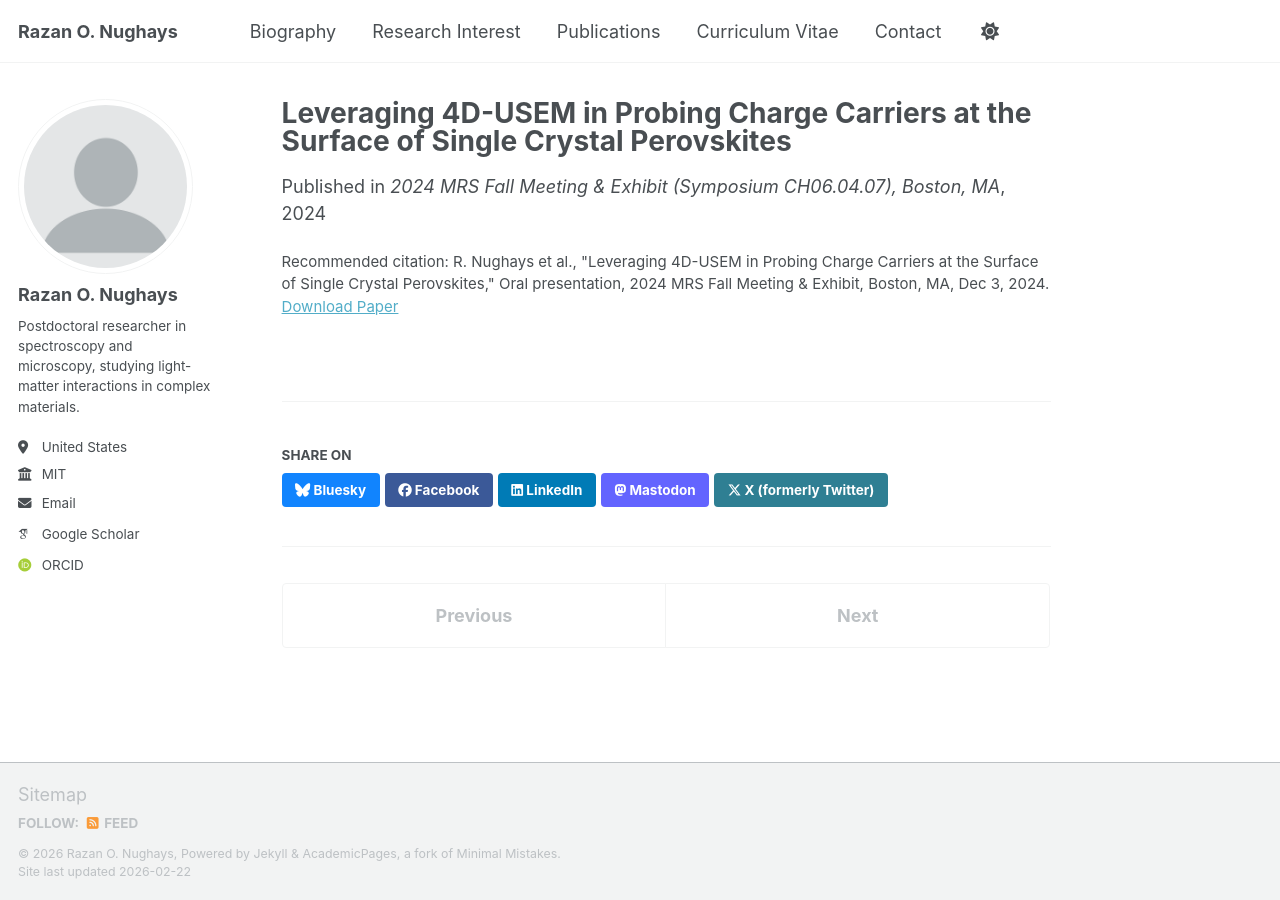
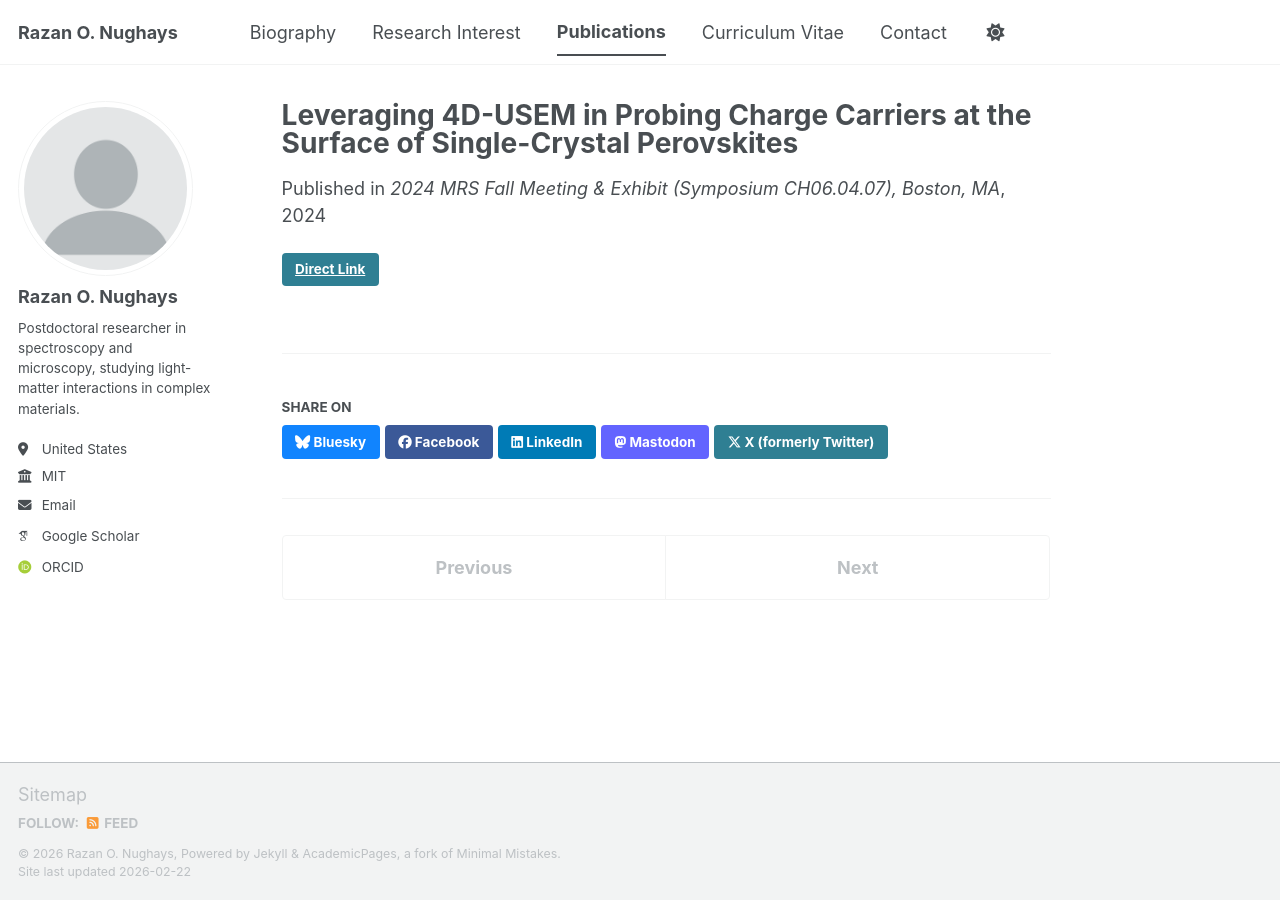
Before and after one commit to RazanNughays/RazanNughays.github.io, a Jekyll site: the page built from _publications/2024-12-03-mrs-fall-4d-usem-perovskites.md, in a window 1280 px wide. Built offline with Jekyll 4.4.1, drawn with Linux system fonts in a browser that asks for light colours; some web fonts are replaced; a script bundle is joined from its source files by our own code; library files that are not in the unit come from our copies.

Commit message:
Update 2024-12-03-mrs-fall-4d-usem-perovskites.md

```diff
--- a/_publications/2024-12-03-mrs-fall-4d-usem-perovskites.md
+++ b/_publications/2024-12-03-mrs-fall-4d-usem-perovskites.md
@@ -1,11 +1,9 @@
 ---
-title: "Leveraging 4D-USEM in Probing Charge Carriers at the Surface of Single Crystal Perovskites"
+title: "Leveraging 4D-USEM in Probing Charge Carriers at the Surface of Single-Crystal Perovskites"
 collection: publications
 category: conferences
-permalink: /publication/mrs-2024-4d-usem-perovskites/
-excerpt: "Oral presentation at the 2024 MRS Fall Meeting on using 4D-USEM to probe surface charge-carrier dynamics in single-crystal perovskites."
 date: 2024-12-03
 venue: "2024 MRS Fall Meeting & Exhibit (Symposium CH06.04.07), Boston, MA"
-paperurl: "https://www.mrs.org/meetings-events/annual-meetings/archive/meeting/presentations/view/2024-fall-meeting/2024-fall-meeting-4138887"
-citation: 'R. Nughays et al., "Leveraging 4D-USEM in Probing Charge Carriers at the Surface of Single Crystal Perovskites," Oral presentation, 2024 MRS Fall Meeting & Exhibit, Boston, MA, Dec 3, 2024.'
+link: "https://www.mrs.org/meetings-events/annual-meetings/archive/meeting/presentations/view/2024-fall-meeting/2024-fall-meeting-4138887"
+excerpt: "Oral presentation demonstrating how four-dimensional ultrafast scanning electron microscopy (4D-USEM) enables direct visualization of surface-specific carrier dynamics and interfacial transport in single-crystal perovskites."
 ---
```
